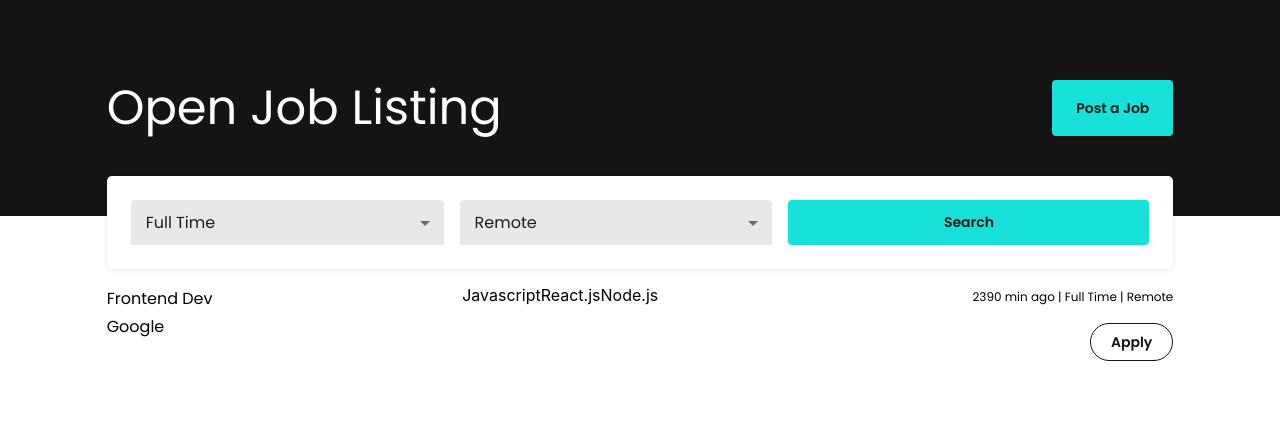
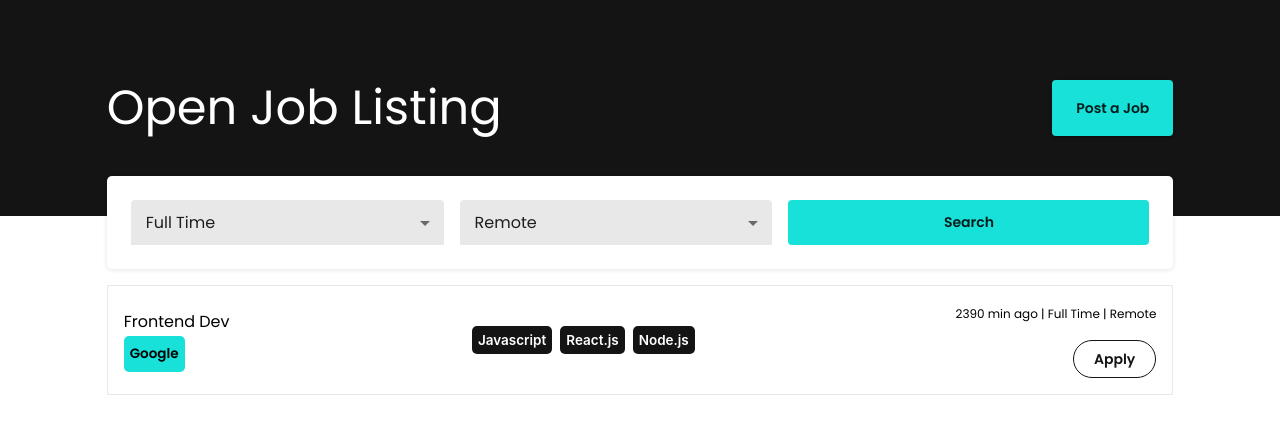
Before and after one commit to ZiyadHammad/Job_Listing, a React (Create React App) app: page / in a window 1280 px wide. Shown: the top 434 px of the page. Built offline with nearby package versions, Linux system fonts and the light colour scheme.

Commit message:
Working on Job card

```diff
--- a/src/components/Job/JobCard.js
+++ b/src/components/Job/JobCard.js
@@ -1,20 +1,49 @@
 import React from "react"
-import { Box, Grid, Typography, Button } from "@material-ui/core"
+import { Box, Grid, Typography, Button, makeStyles } from "@material-ui/core"
 
 const skills = ["Javascript", "React.js", "Node.js"]
 
+const useStyles = makeStyles((theme) => ({
+  wrapper: {
+    border: "1px solid #e8e8e8",
+  },
+  companyName: {
+    fontSize: "13.5px",
+    backgroundColor: theme.palette.primary.main,
+    padding: theme.spacing(0.75),
+    borderRadius: "5px",
+    display: "inline-block",
+    fontWeight: 600,
+  },
+  skillChip: {
+    fontSize: "13.5px",
+    backgroundColor: theme.palette.primary.main,
+    padding: theme.spacing(0.75),
+    borderRadius: "5px",
+    display: "inline-block",
+    fontWeight: 600,
+    margin: theme.spacing(0.5),
+    transition: ".3s",
+    cursor: "pointer",
+    fontWeight: 600,
+    backgroundColor: theme.palette.secondary.main,
+    color: "#fff"
+  }
+}))
+
 export default (props) => {
+  const classes = useStyles()
   return (
-    <Box>
-      <Grid container>
+    <Box p={2} className={classes.wrapper} >
+      <Grid container alignItems="center" >
         <Grid item xs>
           <Typography variant="subtitle1" >Frontend Dev</Typography>
-          <Typography variant="subtitle1" >Google</Typography>
+          <Typography className={classes.companyName} variant="subtitle1" >Google</Typography>
         </Grid>
         <Grid item container xs>
             {
             skills.map(skill =>
-              <Grid key={skill} item={skill}>
+              <Grid className={classes.skillChip} key={skill} item={skill}>
                 {skill}
               </Grid>)
             }
```
